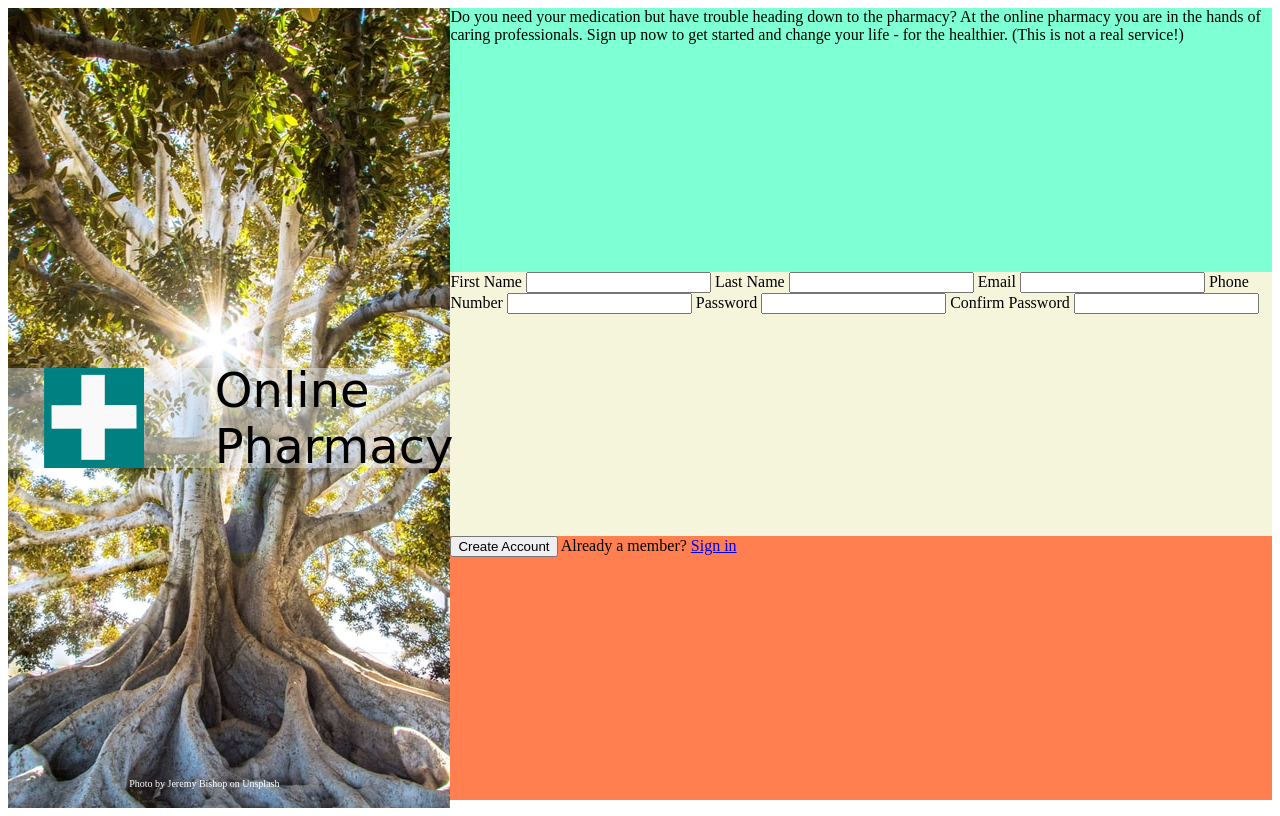
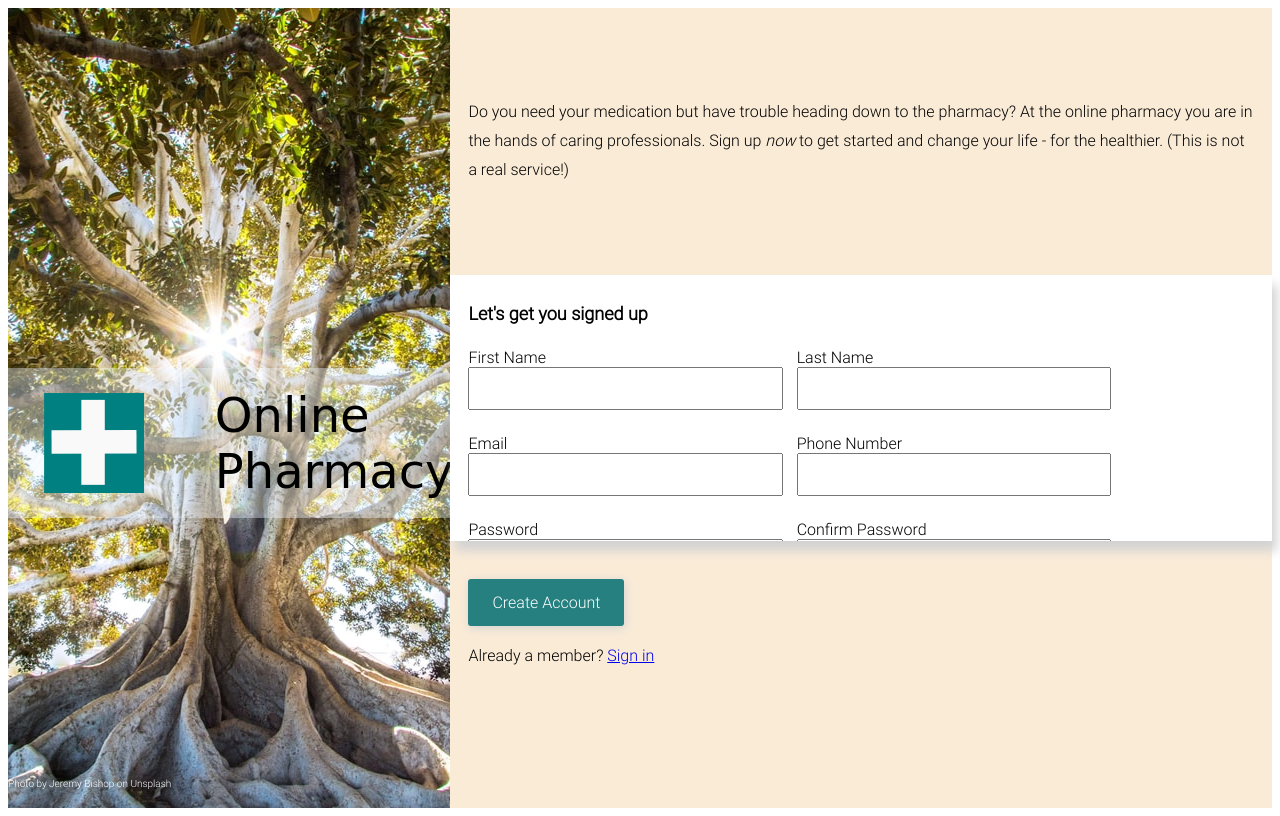
Before and after one commit to Benjamin-Re/sign-up, a plain HTML site: page index.html in a window 1280 px wide. Drawn offline with Linux system fonts and the light colour scheme; a web font is replaced by a local one.

Commit message:
Add basic styles

```diff
--- a/index.html
+++ b/index.html
@@ -1,5 +1,6 @@
 <!DOCTYPE html>
 <html lang="en">
+
 <head>
     <meta charset="UTF-8">
     <meta http-equiv="X-UA-Compatible" content="IE=edge">
@@ -10,42 +11,62 @@
         @import url('https://fonts.googleapis.com/css2?family=Redressed&display=swap');
     </style>
 </head>
+
 <body>
     <div class="left">
         <div class="logo-background">
             <img src="apotheke.svg" alt="pharmacy cross">
             <span>Online Pharmacy</span>
         </div>
-        <span>Photo by <a href="https://unsplash.com/@jeremybishop?utm_source=unsplash&utm_medium=referral&utm_content=creditCopyText">Jeremy Bishop</a> on <a href="https://unsplash.com/images/nature?utm_source=unsplash&utm_medium=referral&utm_content=creditCopyText">Unsplash</a></span>
+        <span>Photo by <a
+                href="https://unsplash.com/@jeremybishop?utm_source=unsplash&utm_medium=referral&utm_content=creditCopyText">Jeremy
+                Bishop</a> on <a
+                href="https://unsplash.com/images/nature?utm_source=unsplash&utm_medium=referral&utm_content=creditCopyText">Unsplash</a></span>
     </div>
 
     <div class="right">
         <div class="top">
+            <p>
                 Do you need your medication but have trouble heading down to the pharmacy?
                 At the online pharmacy you are in the hands of caring professionals.
-            Sign up now to get started and change your life - for the healthier.
+                Sign up <em>now</em> to get started and change your life - for the healthier.
                 (This is not a real service!)
+            </p>
         </div>
         <div class="middle">
-            <form action="#" method="post">
+            <form id="my-form" action="#" method="post">
+                <div class="caption">Let's get you signed up</div>
+                <div>
                     <label for="first_name">First Name</label>
                     <input type="text" name="first_name" id="first_name" required>
+                </div>
+                <div>
                     <label for="last_name">Last Name</label>
                     <input type="text" name="last_name" id="last_name" required>
+                </div>
+                <div>
                     <label for="email">Email</label>
                     <input type="email" name="email" id="email" required>
+                </div>
+                <div>
                     <label for="phone">Phone Number</label>
                     <input type="tel" name="phone" id="phone">
+                </div>
+                <div>
                     <label for="password" required>Password</label>
                     <input type="password" name="user_password" id="password">
+                </div>
+                <div>
                     <label for="password_confirm" required>Confirm Password</label>
                     <input type="password" name="user_password_confirm" id="password_confirm">
+                </div>
             </form>
         </div>
         <div class="bottom">
-            <button type="submit">Create Account</button>
+            <button form="my-form" type="submit">Create Account</button>
             <span>Already a member? <a href="#">Sign in</a></span>
         </div>
     </div>
 </body>
+
 </html>
--- a/style.css
+++ b/style.css
@@ -1,6 +1,16 @@
+@font-face{
+	font-family: system;
+	src: local(".SFNSText-Light"), local(".HelveticaNeueDeskInterface-Light"), local(".LucidaGrandeUI"), local("Ubuntu Light"), local("Segoe UI Light"), local("Roboto-Light"), local("DroidSans"), local("Tahoma");
+}
+
 :root {
     --right-section-height: 33%;
+    --right-section-padding: 18px;
+    --top-color: #FAEBD7;
+    --middle-color: white;
+    --bottom-color: #FAEBD7;
     font-size: 16px;
+    font-family: system;
 }
 
 body {
@@ -22,7 +32,7 @@ body {
     left: 0;
     right: 0;
     margin: 0 auto;
-    width: 200px;
+    width: 100%;
     height: 20px;
     color: white;
     font-size: x-small;
@@ -37,8 +47,9 @@ body {
     position: absolute;
     top: 45%;
     width:100%;
-    height: 100px;
+    height: 150px;
     display: flex;
+    flex-wrap: wrap;
     justify-content: space-around; /* Only works if there is space left over to justify*/
     align-items: center;
     background-color: rgb(240, 248, 255, 0.4);
@@ -46,15 +57,14 @@ body {
 
 .logo-background img {
     flex: 1;
-    max-width: 100px; /* Max-width necessary so justify-content can work*/
-    height: 100%;
+    max-width: 100px /* Max-width necessary so justify-content can work*/
 }
 
 .logo-background span {
     flex: 1;
     max-width: 200px; /* Max-width necessary so justify-content can work*/
     font-family: 'Redressed', cursive;
-    font-size: 3rem;
+    font-size: 1.5rem;
 }
 
 .right {
@@ -64,16 +74,83 @@ body {
 }
 
 .top {
-    background-color: aquamarine;
+    background-color: var(--top-color);
     height: var(--right-section-height);
+    display: flex;
+    align-items: center;
+    line-height: 1.8;
+    padding: var(--right-section-padding);
 }
 
 .middle {
-    background-color: beige;
+    background-color: var(--middle-color);
     height: var(--right-section-height);
+    overflow: auto;
+    box-shadow: 5px 10px 10px lightgray;
+    z-index: 1;
+    padding: var(--right-section-padding);
+}
+
+/* Make it consistent with the rest of the page */
+button, input {
+  font-family: inherit;
+  font-size: 100%;
+  padding: 0;
+  margin: 0;
+  box-sizing: border-box;
+}
+
+form {
+    max-width: 100%;
+    margin: 0 auto;
+    display: flex;
+    flex-wrap: wrap;
+    justify-content: flex-start;
+    gap: 14px;
+}
+
+form div {
+    padding-top: 10px;
+    flex-basis: 40%;
+    margin: auto 0;
+}
+
+.caption {
+    flex-basis: 100%;
+    font-size: large;
+    font-weight: bold;
+}
+
+label, input {
+    display: block;
+}
+
+input {
+    padding: 10px 3px;
+    width: 100%;
 }
 
 .bottom {
-    background-color: coral ;
+    background-color: var(--bottom-color) ;
     height: var(--right-section-height);
+    padding: var(--right-section-padding);
 }
+
+button {
+    padding: 14px 24px;
+    border: none;
+    border-radius: 3px;
+    background-color: #268080;
+    box-shadow: 1px 2px 10px lightgray;
+    display: block;
+    margin: 20px 0 20px 0;
+    color: white;
+}
+
+
+
+@media screen and (min-width: 1000px) {
+    .logo-background span {
+       font-size: 3rem;
+    }
+}
```
Lines whose indentation alone changed are shown as unchanged.
